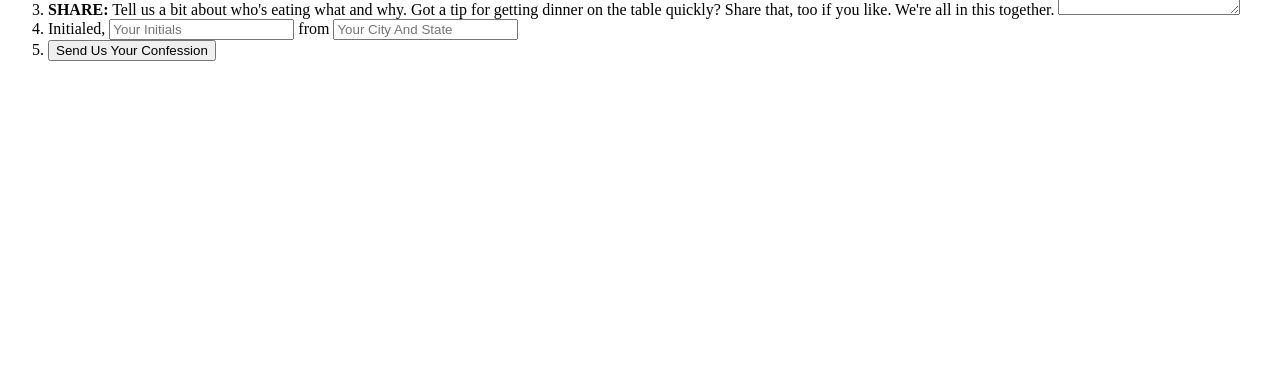
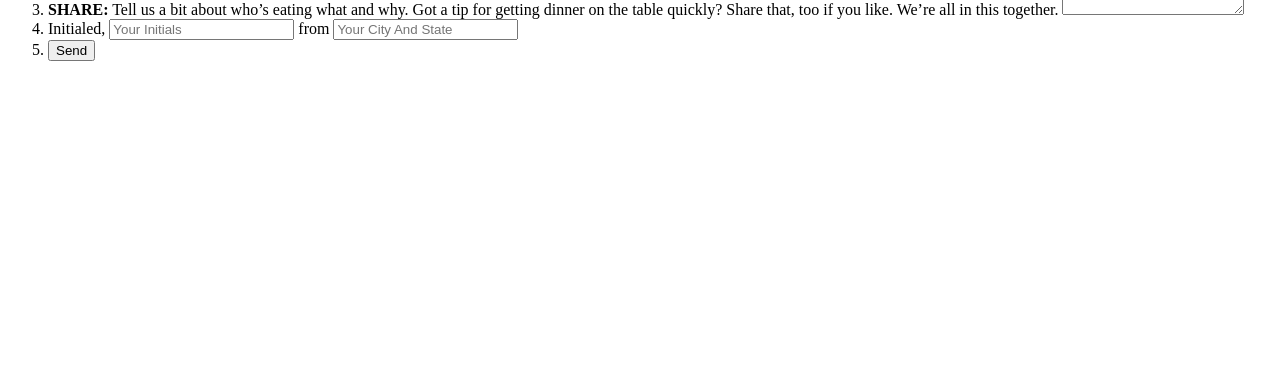
Before and after one commit to nprapps/familymeal, a Flask app: template templates/tumblr-form.html in a window 1280 px wide. Shown: the part 411-800 px from the top of the page. Run offline with Flask 2, Linux system fonts and the light colour scheme; the template is opened without the code that fills it, so the values that code supplies are empty.

Commit message:
update submit button text. closes #49

```diff
--- a/templates/_dinner-confessional.html
+++ b/templates/_dinner-confessional.html
@@ -2,19 +2,19 @@
     <form id="tumblr-form" method="post" enctype="multipart/form-data" action="http://{{ SERVERS[0] }}/family-meal/">
         <ol>
                 <li class="form-intro">
-                <label class="header">Time to 'fess up.</label>
-                <p>Eating at the same table is tough for many families, and even if we're gathered together, we're not eating the same foods.</p>
+                <label class="header">Time to &rsquo;fess up.</label>
+                <p>Eating at the same table is tough for many families, and even if we&rsquo;re gathered together, we&rsquo;re not eating the same foods.</p>
                 </li>
             <li class="form-photo">
                 <img src="img/sample-photo-2.jpg" alt="Sample Photo" class="sample-photo" />
                 <label for="image" class="instructions">
-                        <strong>SHOW:</strong> Take a photo of your family's dinner plates.
+                        <strong>SHOW:</strong> Take a photo of your family&rsquo;s dinner plates.
                 </label>
                 <input type="file" name="image" width="90" accept="image/*" required>
             </li>
             <li class="form-message">
                 <label for="message" class="instructions">
-                        <strong>SHARE:</strong> Tell us a bit about who's eating what and why. Got a tip for getting dinner on the table quickly? Share that, too if you like. We're all in this together.
+                        <strong>SHARE:</strong> Tell us a bit about who&rsquo;s eating what and why. Got a tip for getting dinner on the table quickly? Share that, too if you like. We&rsquo;re all in this together.
                 </label>
                 <textarea name="message" required></textarea>
             </li>
@@ -25,8 +25,8 @@
                 <input type="text" name="location" placeholder="Your City And State" class="signed-location" required></input>
             </li>
             <li class="form-submit">
-                <span class="gentle-reminder" style="display:none;">Please add a photo, an explanation, your initials and where you're from. Thanks!<br/></span>
-                <button type="submit" class="btn">Send Us Your Confession</button>
+                <span class="gentle-reminder" style="display:none;">Please add a photo, an explanation, your initials and where you&rsquo;re from. Thanks!<br/></span>
+                <button type="submit" class="btn">Send</button>
             </li>
         </ol>
     </form>
```
